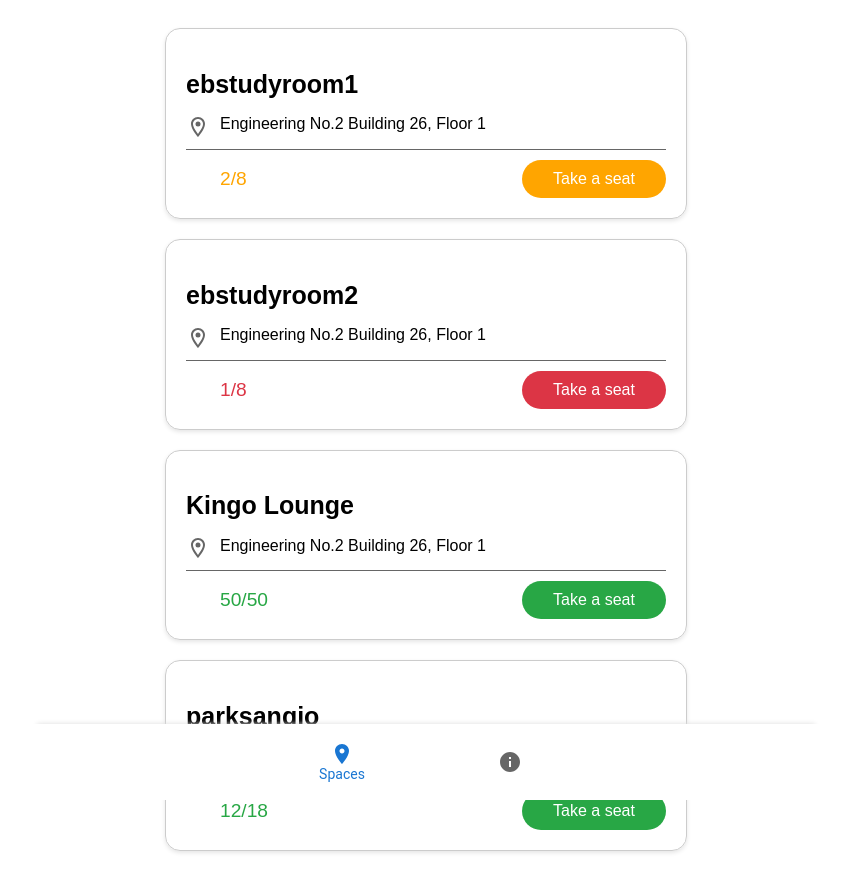
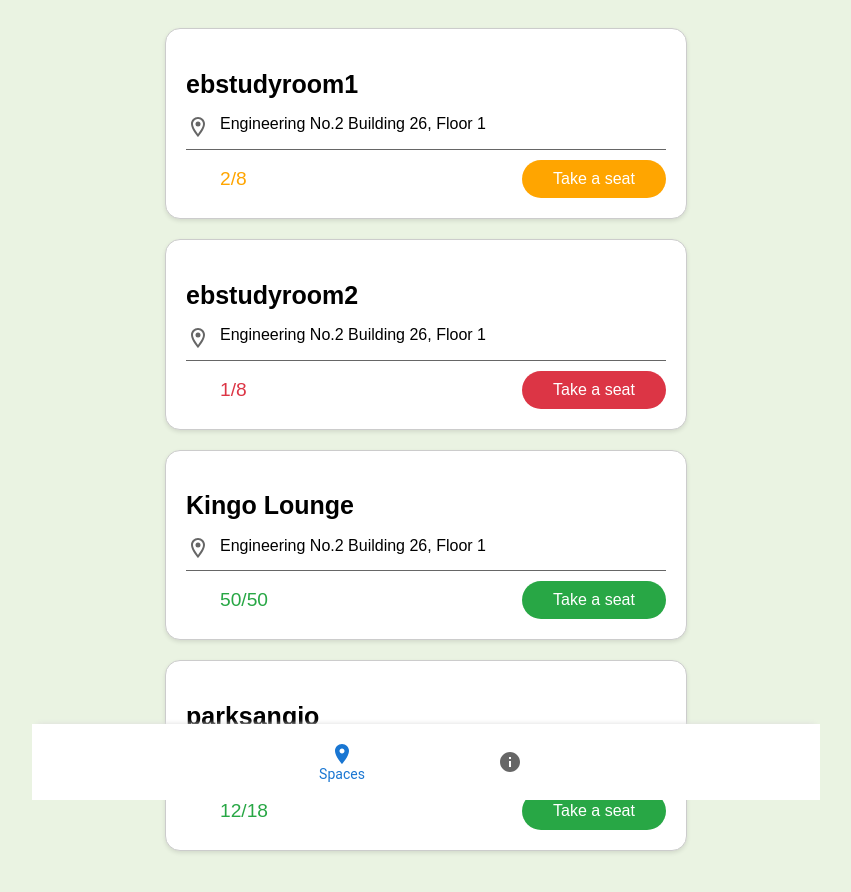
Before and after one commit to Dobby-Kim/A-s_Capston_Project, a React (Create React App) app in the folder WebHost/app/: page /lounges in a window 1280 px wide. Shown: the top 892 px of the page, without its empty margins (214-1065 px from the left). Built offline with nearby package versions, Linux system fonts and the light colour scheme; some icons are missing.

Commit message:
색 변경 해 봄

```diff
--- a/WebHost/app/src/style/info.css
+++ b/WebHost/app/src/style/info.css
@@ -1,3 +1,7 @@
+body {
+    background-color: #eaf3e2;
+  }
+
 .container {
     display: flex;
     justify-content: center;
@@ -27,3 +31,7 @@
     background-color: rgba(255, 255, 255, 0.8);
     z-index: 1;
   }
+
+  .page-content {
+    padding-bottom: 50px; /* 네비게이션 바 높이에 맞춰 조정 */
+  }
--- a/WebHost/app/src/style/lounge.css
+++ b/WebHost/app/src/style/lounge.css
@@ -241,6 +241,7 @@
   .card {
     margin: 1rem;
     padding: 15px;
+    background-color: white;
   }
 
   .wrapper {
@@ -294,6 +295,7 @@
   .card {
     margin: 1rem;
     padding: 15px;
+    background-color: white;
   }
 
   .wrapper {
--- a/WebHost/app/src/style/lounges.css
+++ b/WebHost/app/src/style/lounges.css
@@ -1,3 +1,5 @@
+
+
 .waiting-list-interface {
   font-family: 'Arial', sans-serif;
   /* margin: 20px auto; */
@@ -14,6 +16,7 @@
   border: 1px solid #ccc;
   border-radius: 15px;
   box-shadow: 0 2px 4px rgba(0, 0, 0, 0.1);
+  background-color: white;
   padding: 20px;
   max-width: 60rem;
   min-width: 20rem;
```
